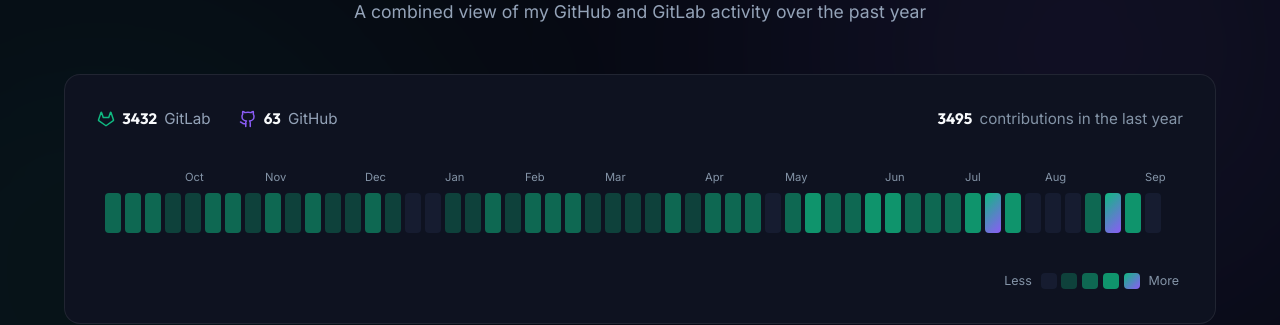
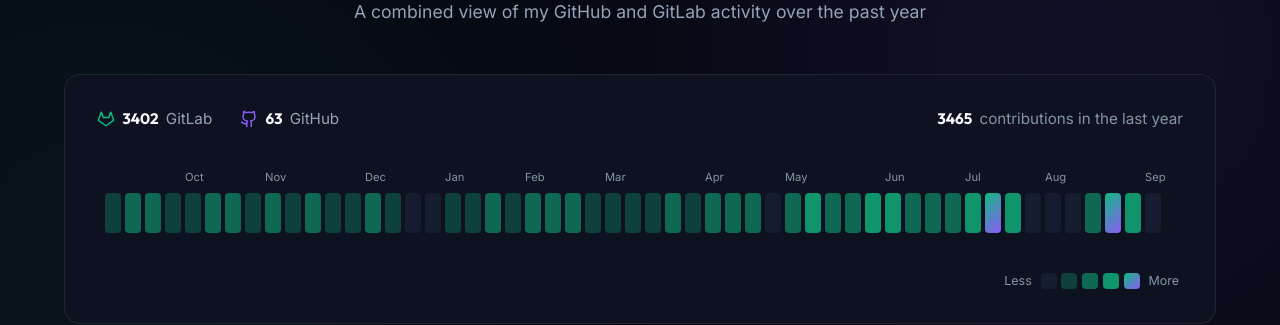
Before and after one commit to NickBourque/NickBourque.github.io, a Jekyll site: the page built from index.html, in a window 1280 px wide and 900 px high, scrolled down 2054 px. Shown: the part 151-476 px from the top of the window. Built offline with Jekyll 4.4.1, drawn with Linux system fonts in a browser that asks for light colours; nearby versions of some CDN libraries.

Commit message:
chore: refresh contributions data

```diff
--- a/_data/contributions.json
+++ b/_data/contributions.json
@@ -1,9 +1,9 @@
 {
-  "generated": "2026-09-08",
+  "generated": "2026-09-09",
   "totals": {
     "github": 63,
-    "gitlab": 3432,
-    "combined": 3495
+    "gitlab": 3402,
+    "combined": 3465
   },
   "max": 214,
   "weeks": [
@@ -11,9 +11,9 @@
       "weekStart": "2025-09-07",
       "monthLabel": "",
       "gh": 0,
-      "gl": 64,
-      "total": 64,
-      "level": 2
+      "gl": 34,
+      "total": 34,
+      "level": 1
     },
     {
       "weekStart": "2025-09-14",
```
